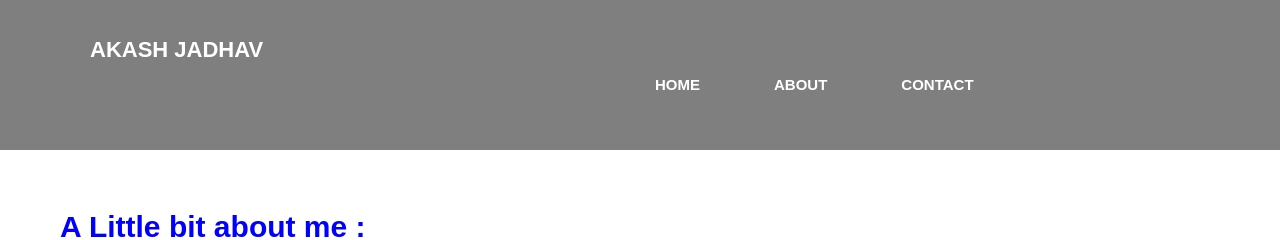
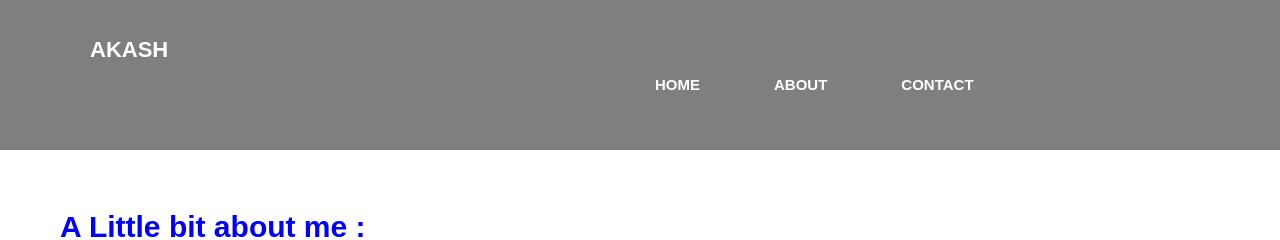
Before and after one commit to Akash0021/akash0021.github.io, a plain HTML site: page index1.html in a window 1280 px wide. Shown: the top 240 px of the page. Drawn offline with Linux system fonts and the light colour scheme.

Commit message:
Update index1.html

```diff
--- a/index1.html
+++ b/index1.html
@@ -107,7 +107,7 @@ and open the template in the editor.
         <div class="bgimage">
             <div class="menu">
                 <div class="leftmenu">
-                    <h4>AKASH JADHAV</h4>
+                    <h4>AKASH</h4>
                 </div>
                 <div class="rightmenu">
                     <ul>
```
